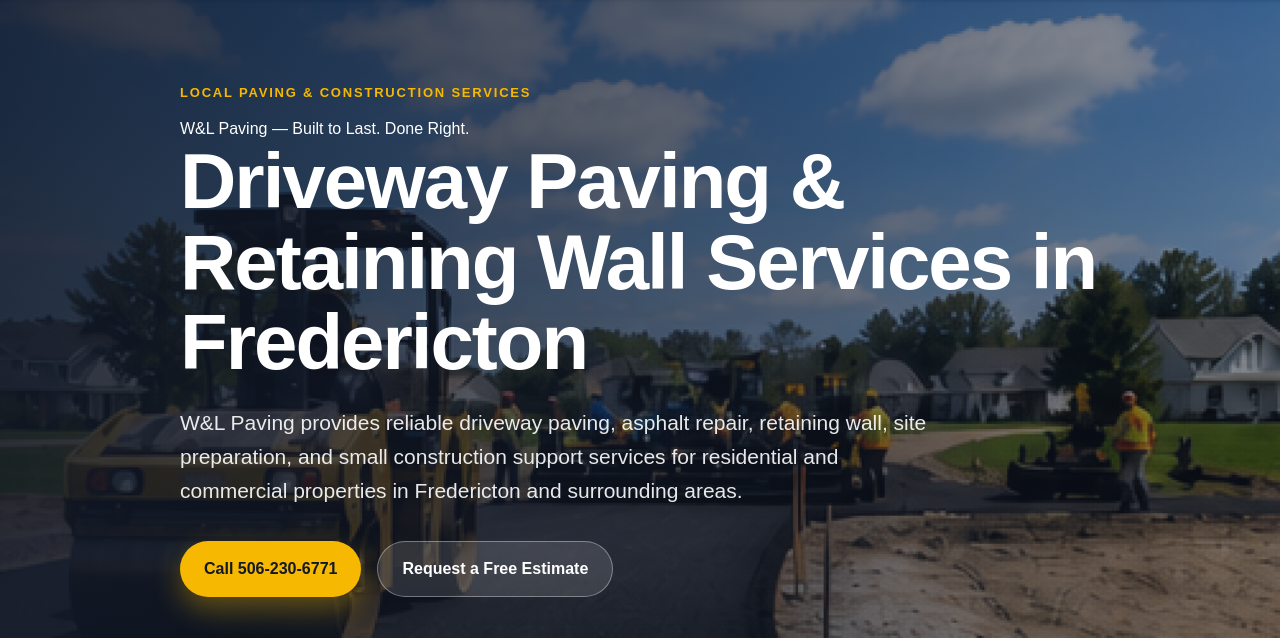
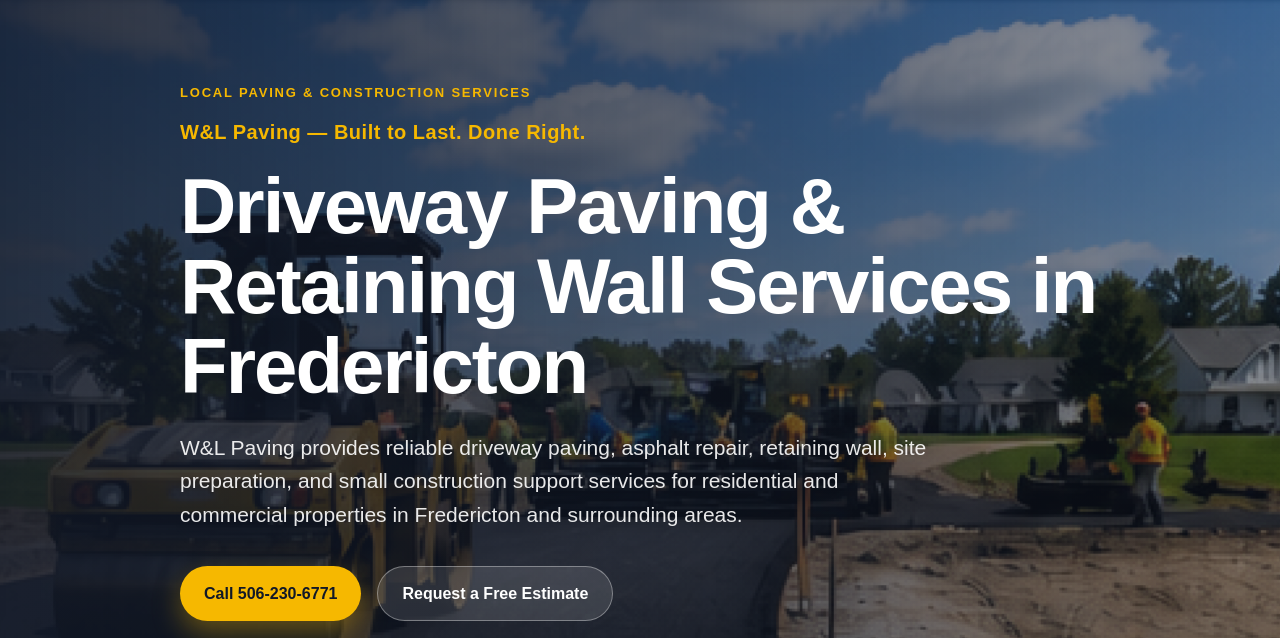
Before and after one commit to WeiCANADA/wlpaving, a plain HTML site: page index.html in a window 1280 px wide. Shown: the part 130-768 px from the top of the page. Drawn offline with Linux system fonts and the light colour scheme; files whose address does not match are found by name.

Commit message:
Add tagline and brand-statement styles

```diff
--- a/style.css
+++ b/style.css
@@ -803,3 +803,16 @@
     padding: 70px 0;
   }
 }
+.tagline {
+  color: var(--primary);
+  font-size: 20px;
+  font-weight: 900;
+  margin-bottom: 18px;
+  letter-spacing: 0.5px;
+}
+
+.brand-statement {
+  font-weight: 800;
+  color: var(--dark) !important;
+  font-size: 20px !important;
+}
```
